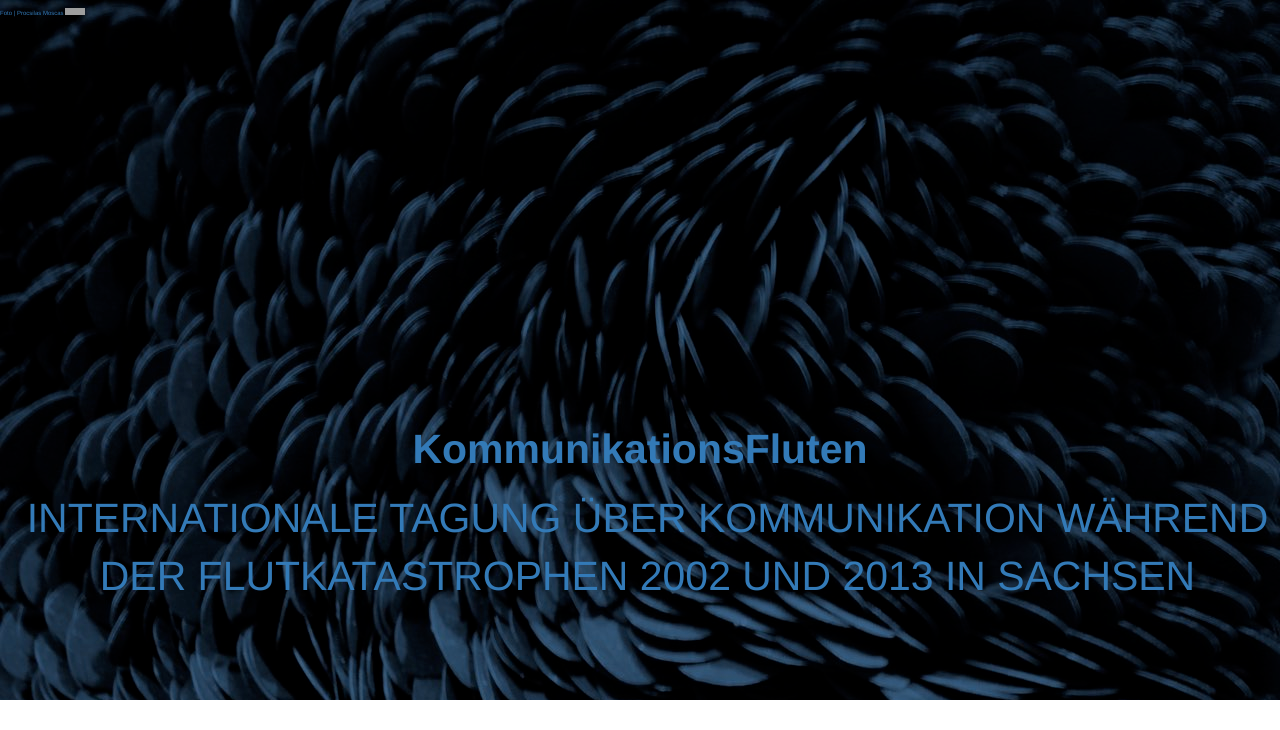
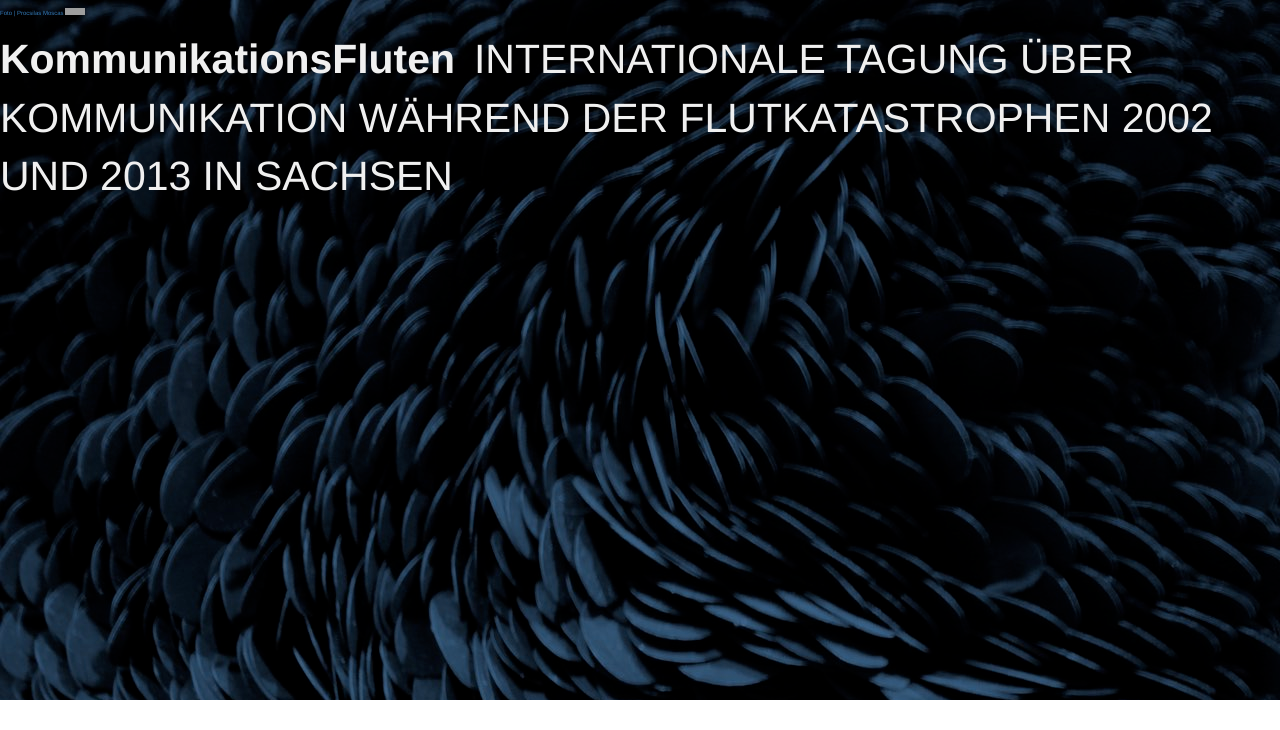
Before and after one commit to susedev/test, a Jekyll site: the page built from index.html, in a window 1280 px wide. Shown: the top 730 px of the page. Built offline with Jekyll 4.4.1, drawn with Linux system fonts in a browser that asks for light colours; nearby versions of some CDN libraries; grey boxes are pictures that could not be loaded.

Commit message:
Update home.html

```diff
--- a/_layouts/home.html
+++ b/_layouts/home.html
@@ -11,8 +11,8 @@
 <header class="intro-header" style="background-image: url('{{ site.base_url }}/background-1280x800.jpg'); display: block; max-height: 100%; max-width: 100%;">
     <a href="https://www.flickr.com/photos/procsilas/3010458671/in/photostream/" style="font-size: 6px; color:#808080,"> Foto | Procsilas Moscas </a>
     <a rel="license" href="http://creativecommons.org/licenses/by/2.0/"><img alt="Creative Commons License" style="height: 7px; width: 20px; position:right;" src="https://i.creativecommons.org/l/by/2.0/88x31.png" /></a></p>
-    <p style="font-size: 46px; font-size: 3.2vmax; color:#F0F0F0; font-weight:bold; text-align: center; margin-top:400px; margin-bottom: "><a href="{{ site.base_url }}/konferenz-kommunikationsfluten.html">KommunikationsFluten</a></p>
-    <p style="font-size: 14px; font-size: 3.2vw; color:#F0F0F0; text-align: center; text-transform: uppercase;  padding-bottom:50px; margin-left: 15px;"><a href="{{ site.base_url }}/konferenz-kommunikationsfluten.html">Internationale Tagung über Kommunikation während der Flutkatastrophen 2002 und 2013 in Sachsen</a></p>
+    <a href="{{ site.base_url }}/konferenz-kommunikationsfluten.html"><p2>KommunikationsFluten</p2></a>
+    <a href="{{ site.base_url }}/konferenz-kommunikationsfluten.html"><p3>Internationale Tagung über Kommunikation während der Flutkatastrophen 2002 und 2013 in Sachsen</p3></a>
 </header>
 
 
```
